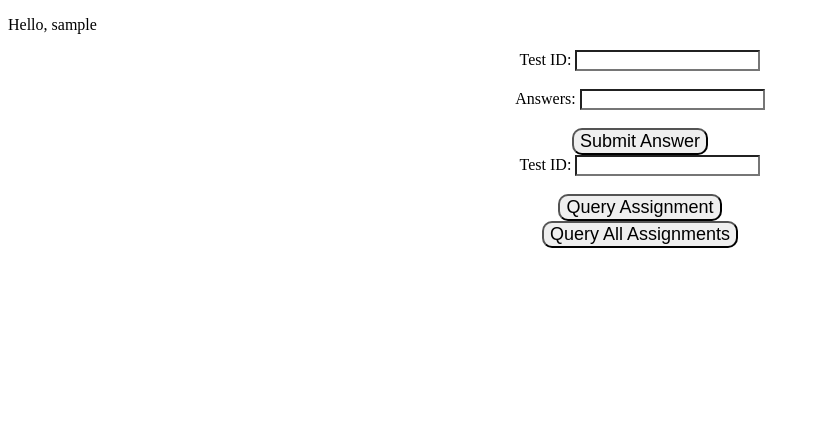
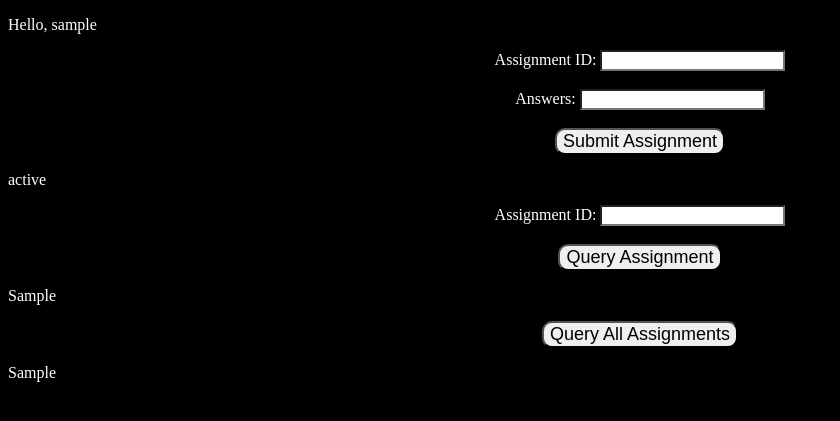
Before and after one commit to satyakinkohli/blockchain-final-project, a Flask app: template frontend/templates/student_homepage.html in a window 1280 px wide. Shown: the top 421 px of the page, without its empty margins (0-840 px from the left). Run offline with Flask 2, Linux system fonts and the light colour scheme; the template is opened without the code that fills it: most values are stand-ins (such as "Sample title", 1, 10 or a date in 2020).

Commit message:
chaincode integration for student and teacher query

```diff
--- a/fabric/gradenewscope/javascript/query.js
+++ b/fabric/gradenewscope/javascript/query.js
@@ -46,13 +46,13 @@ async function main() {
 
         if (choice === 'queryAssignment') {
             const result = await contract.evaluateTransaction('queryAssignment', assignment_id);
-            console.log(`Result is: ${result.toString()}`);
+            console.log(`Result is: ${result.toString()}. Query successful`);
         } else if (choice === 'queryAllAssignments') {
             const result = await contract.evaluateTransaction('queryAllAssignments');
-            console.log(`Result is: ${result.toString()}`);
+            console.log(`Result is: ${result.toString()}. Query successful`);
         } else if (choice === 'teacherQueryUngraded') {
             const result = await contract.evaluateTransaction('teacherQueryUngraded');
-            console.log(`Result is: ${result.toString()}`);
+            console.log(`Result is: ${result.toString()}. Query successful`);
         } else {
             console.log(`Choice ${choice} not valid`);
         }
--- a/frontend/app.py
+++ b/frontend/app.py
@@ -49,9 +49,8 @@ adminEnrolled = False
 
 ##### FUNCTIONS #####
 
+
 # homepage() - renders the homepage
-
-
 @app.route("/")
 def homepage():
     return render_template("homepage.html")
@@ -87,7 +86,7 @@ def login_register_post():
             flash('Registration failed! You are already registered', 'error')
             return redirect('/')
     else:
-        print("Error! - 1")
+        pass
 
 
 # handle_setup() - registers the student in the gradenewscope portal, part I
@@ -96,10 +95,10 @@ def handle_setup(form_data):
     student_username = form_data['uname']
     student_pwd = form_data['passwd']
 
-    # registerAdmin function runs registerAdmin.js and makes a physical wallet for the admin
+    # fabric_registerAdmin function runs registerAdmin.js and makes a physical wallet for the admin
     global adminEnrolled
     if not adminEnrolled:
-        result = registerAdmin()
+        result = fabric_registerAdmin()
         if result is False:
             return "failure"
     adminEnrolled = True
@@ -115,16 +114,16 @@ def handle_setup(form_data):
             "pwd": student_pwd,
             "wallet": student_email
         }
-        # registerUser function runs registerUser.js and makes a physical wallet for the student
-        if registerUser(student_dict[student_email]['wallet']) is not True:
+        # fabric_registerUser function runs registerUser.js and makes a physical wallet for the student
+        if fabric_registerUser(student_dict[student_email]['wallet']) is not True:
             student_dict.pop(student_email)
             return "failure"
         # utils.write_file(db_path, json.dumps(student_dict))
         return "success"
 
 
-# registerUser() - registers the student in the gradenewscope portal, part II
-def registerUser(user):
+# fabric_registerUser() - registers the student in the gradenewscope portal, part II
+def fabric_registerUser(user):
     registerUserStatus = "None"
 
     try:
@@ -142,8 +141,8 @@ def registerUser(user):
         return False
 
 
-# registerAdmin() - registers the admin in the gradenewscope portal
-def registerAdmin():
+# fabric_registerAdmin() - registers the admin in the gradenewscope portal
+def fabric_registerAdmin():
     adminEnrollStatus = "None"
 
     try:
@@ -170,7 +169,6 @@ class User(UserMixin):
         elif id in teacher_dict:
             self.access = ACCESS['teacher']
         else:
-            # print("Error! - 2")
             pass
 
 
@@ -182,7 +180,7 @@ def user_type(email):
     elif email in teacher_dict:
         return '/teacher_home'
     else:
-        print("Error! - 3")
+        pass
 
 
 # load_user() - returns the User object given the user_id (the email in our case)
@@ -211,15 +209,38 @@ def requires_access_level(access_level):
 @requires_access_level(ACCESS['student'])
 def student_home():
     if request.method == 'POST':
-        flash('' + session['uname'])
-        if request.form['student_submit'] == 'Submit Answer':
-            print("Submit Answer")
+        var = {}
+        var.clear()
+        var = {'email': request.form['student_id'], 'username': student_dict[request.form['student_id']]['uname']}
+        if request.form['student_submit'] == 'Submit Assignment':
+            assignment_id = request.form['assignment_id']
+            assignment_content = request.form['assignment_content']
+            submitResult = fabric_submitAssignment(
+                var['email'], assignment_id, assignment_content)
+            if submitResult is True:
+                var['submit_status'] = "You have submitted your assignment successfully!"
+            else:
+                var['submit_status'] = "Failed to submit the assignment. You might be attempting to submit the assignment again, and re-submissions are something we simply don't believe in!"
         elif request.form['student_submit'] == 'Query Assignment':
-            print("Query Assignment")
+            assignment_id = request.form['assignment_id']
+            # print("Query Assignment")
+            queryResult, queryOutput = fabric_queryAssignment(
+                var['email'], assignment_id)
+            if queryResult is True:
+                var['queryOutput'] = queryOutput
+            else:
+                var['queryOutput'] = "Query Unsucessful. Your assignment has not been evaluated yet, maybe wait a bit more?"
         else:
-            print("Query All Assignments")
-        print(request.form['student_id'])
-        return render_template('student_homepage.html')
+            # print("Query All Assignments")
+            queryAllResult, queryAllOutput = fabric_queryAllAssignments(var['email'])
+            if queryAllResult is True:
+                if queryAllOutput == "None":
+                    var['queryAllOutput'] = "No assignment has been evaluated until now."
+                else:
+                    var['queryAllOutput'] = queryAllOutput
+            else:
+                var['queryAllOutput'] = "QueryAll Unsucessful."
+        return render_template('student_homepage.html', **var)
     else:
         return render_template('student_homepage.html', username=session['uname'], email=session['email'])
 
@@ -232,16 +253,80 @@ def teacher_home():
     if request.method == 'POST':
         flash('' + session['uname'])
         if request.form['teacher_submit'] == 'Submit Grade':
-            print("Submit Grade")
+            # print("Submit Grade")
+            pass
         elif request.form['teacher_submit'] == 'Query Graded Assignment':
-            print("Query Graded Assignment")
+            # print("Query Graded Assignment")
+            pass
         else:
-            print("Query All Graded Assignments")
-        print(request.form['teacher_id'])
-        return render_template('teacher_homepage.html')
+            # print("Query All Graded Assignments")
+            pass
+        return render_template('teacher_homepage.html', username=session['uname'], email=session['email'])
     else:
-        print(session['uname'])
         return render_template('teacher_homepage.html', username=session['uname'], email=session['email'])
+
+
+# student submits their assignment
+def fabric_submitAssignment(email, assignment_id, assignment_content):
+    submitAssignmentStatus = "None"
+
+    try:
+        submitAssignmentStatus = subprocess.check_output(
+            [NODE_PATH, FABRIC_DIR + "/invoke.js", "submitAssignment", email, assignment_id, assignment_content], cwd=FABRIC_DIR).decode().split()
+    except:
+        pass
+
+    if DEBUG:
+        print(' '.join(submitAssignmentStatus))
+
+    if submitAssignmentStatus == "None":
+        return False
+    elif submitAssignmentStatus[len(submitAssignmentStatus) - 1] != "submitted":
+        return False
+    else:
+        return True
+
+
+# student queries their assignment
+def fabric_queryAssignment(email, assignment_id):
+    queryAssignmentStatus = "None"
+
+    try:
+        queryAssignmentStatus = subprocess.check_output(
+            [NODE_PATH, FABRIC_DIR + "/query.js", "queryAssignment", email, assignment_id], cwd=FABRIC_DIR).decode().split()
+    except:
+        pass
+
+    properAnswer = "some"
+
+    if DEBUG:
+        print(' '.join(queryAssignmentStatus))
+
+    if queryAssignmentStatus == "None":
+        return False, ""
+    elif queryAssignmentStatus[len(queryAssignmentStatus) - 1] != "successful":
+        return False, ""
+    else:
+        return True, properAnswer
+
+
+# student queries all their assignment
+def fabric_queryAllAssignments(email):
+    queryAllAssignmentsStatus = "None"
+
+    try:
+        queryAllAssignmentsStatus = subprocess.check_output(
+            [NODE_PATH, FABRIC_DIR + "/query.js", "queryAllAssignments", email], cwd=FABRIC_DIR).decode().split()
+    except:
+        pass
+
+    if DEBUG:
+        print(' '.join(queryAllAssignmentsStatus))
+
+    if queryAllAssignmentsStatus == "None":
+        return False, ""
+    else:
+        return True, queryAllAssignmentsStatus
 
 
 if __name__ == "__main__":
--- a/frontend/templates/student_homepage.html
+++ b/frontend/templates/student_homepage.html
@@ -6,7 +6,7 @@
     <meta name="viewport" content="width=device-width, initial-scale=1.0">
     <title>Student Homepage</title>
 </head>
-<body>
+<body style="background-color: black; color: white;">
     <div>
         <p>Hello, {{username}}</p>
     </div>
@@ -14,24 +14,36 @@
     <div style="text-align: center">
         <form action="/student_home" id="submit_answer" name="submit_answer" method="post">
             <input type="hidden" id="student_id" name="student_id" value="{{email}}">
-            <label for="testID">Test ID:</label>
-            <input style="border-radius: 0px;" type="text" id="test_id" name="test_id" /><br /><br />
+            <label for="assignmentID">Assignment ID:</label>
+            <input style="border-radius: 0px;" type="text" id="assignment_id" name="assignment_id" /><br /><br />
             <label for="studentAnswer">Answers:</label>
-            <input style="border-radius: 0px;" type="text" id="student_answer" name="student_answer" /><br /><br />
+            <input style="border-radius: 0px;" type="text" id="assignment_content" name="assignment_content" /><br /><br />
             <input style="border-radius: 10px; font-size: large;"
-            type="submit" name="student_submit" value="Submit Answer" />
+            type="submit" name="student_submit" value="Submit Assignment" />
         </form>
     </div>
+
+    {% if submit_status %}
+    <div>
+        <p>{{submit_status}}</p>
+    </div>
+    {% endif %}
 
     <div style="text-align: center">
         <form action="/student_home" id="query_assignment" name="query_assignment" method="post">
             <input type="hidden" id="student_id" name="student_id" value="{{email}}">
-            <label for="testID">Test ID:</label>
-            <input style="border-radius: 0px;" type="text" id="test_id" name="test_id" /><br /><br />
+            <label for="assignmentID">Assignment ID:</label>
+            <input style="border-radius: 0px;" type="text" id="assignment_id" name="assignment_id" /><br /><br />
             <input style="border-radius: 10px; font-size: large;"
             type="submit" name="student_submit" value="Query Assignment" />
         </form>
     </div>
+
+    {% if queryOutput %}
+    <div>
+        <p>{{queryOutput}}</p>
+    </div>
+    {% endif %}
 
     <div style="text-align: center">
         <form action="/student_home" id="query_all_assignments" name="query_all_assignments" method="post">
@@ -40,5 +52,11 @@
             type="submit" name="student_submit" value="Query All Assignments" />
         </form>
     </div>
+
+    {% if queryAllOutput %}
+    <div>
+        <p>{{queryAllOutput}}</p>
+    </div>
+    {% endif %}
 </body>
 </html>
```
Also changed, not shown: frontend/templates/teacher_homepage.html (+6 -10 lines), fabric/chaincode/gradenewscope/javascript/lib/gradenewscope.js, 1 other file.
